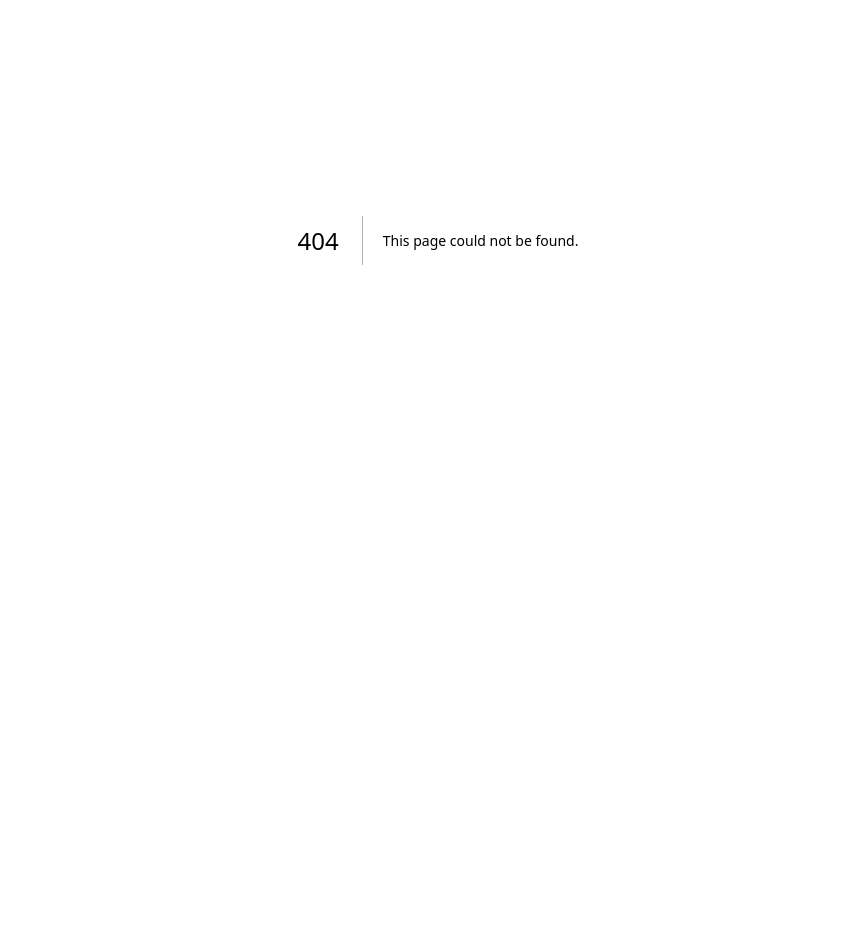
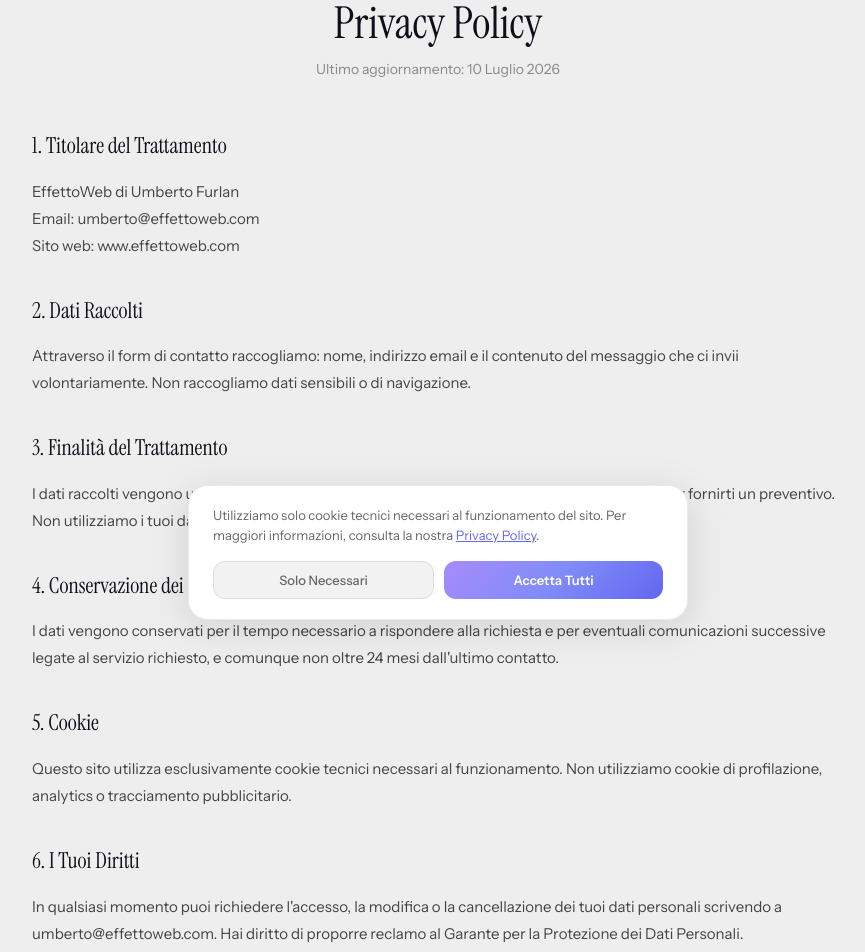
Before and after one commit to umberto82/effettoweb_new_website, a Next.js app: page /privacy in a window 1280 px wide. Before the commit this address had no page. Shown: the part 160-1112 px from the top of the page, without its empty margins (202-1067 px from the left). Before the commit the page ends 800 px from the top, so only its background shows below. Built offline with nearby package versions, Linux system fonts and the light colour scheme.

Commit message:
Cookie banner, privacy policy e footer link

```diff
--- a/app/layout.js
+++ b/app/layout.js
@@ -1,6 +1,7 @@
 import { Geist, Instrument_Serif, Instrument_Sans } from "next/font/google";
 import "./globals.css";
 import JsonLd from "../components/JsonLd";
+import CookieBanner from "../components/CookieBanner";
 
 const geistSans = Geist({
   variable: "--font-geist-sans",
@@ -86,6 +87,7 @@
       >
         <JsonLd />
         {children}
+        <CookieBanner />
       </body>
     </html>
   );
--- /dev/null
+++ b/app/privacy/page.js
@@ -0,0 +1,190 @@
+import Header from "../../components/Header";
+import Footer from "../../components/Footer";
+
+export const metadata = {
+  title: "Privacy Policy | EffettoWeb",
+  description:
+    "Informativa sulla privacy e trattamento dei dati personali secondo il GDPR. Come raccogliamo e proteggiamo i tuoi dati.",
+};
+
+export default function Privacy() {
+  return (
+    <>
+      <Header />
+      <section
+        style={{
+          width: 860,
+          maxWidth: "100%",
+          margin: "130px auto 0",
+          padding: "24px 24px 80px",
+          boxSizing: "border-box",
+        }}
+      >
+        <h1
+          style={{
+            fontFamily: "var(--font-instrument-serif), serif",
+            fontSize: "clamp(28px, 4vw, 44px)",
+            fontWeight: 400,
+            color: "#0f0f1a",
+            marginBottom: 8,
+            textAlign: "center",
+          }}
+        >
+          Privacy Policy
+        </h1>
+        <p
+          style={{
+            color: "#888888",
+            fontFamily: "var(--font-instrument-sans), sans-serif",
+            fontSize: 14,
+            textAlign: "center",
+            marginBottom: 48,
+          }}
+        >
+          Ultimo aggiornamento: 10 Luglio 2026
+        </p>
+
+        <div
+          style={{
+            fontFamily: "var(--font-instrument-sans), sans-serif",
+            fontSize: 15,
+            lineHeight: 1.8,
+            color: "#444",
+          }}
+        >
+          <h2
+            style={{
+              fontFamily: "var(--font-instrument-serif), serif",
+              fontSize: 22,
+              fontWeight: 400,
+              color: "#0f0f1a",
+              marginTop: 32,
+              marginBottom: 12,
+            }}
+          >
+            1. Titolare del Trattamento
+          </h2>
+          <p>
+            EffettoWeb di Umberto Furlan
+            <br />
+            Email: umberto@effettoweb.com
+            <br />
+            Sito web: www.effettoweb.com
+          </p>
+
+          <h2
+            style={{
+              fontFamily: "var(--font-instrument-serif), serif",
+              fontSize: 22,
+              fontWeight: 400,
+              color: "#0f0f1a",
+              marginTop: 32,
+              marginBottom: 12,
+            }}
+          >
+            2. Dati Raccolti
+          </h2>
+          <p>
+            Attraverso il form di contatto raccogliamo: nome, indirizzo email e
+            il contenuto del messaggio che ci invii volontariamente. Non
+            raccogliamo dati sensibili o di navigazione.
+          </p>
+
+          <h2
+            style={{
+              fontFamily: "var(--font-instrument-serif), serif",
+              fontSize: 22,
+              fontWeight: 400,
+              color: "#0f0f1a",
+              marginTop: 32,
+              marginBottom: 12,
+            }}
+          >
+            3. Finalità del Trattamento
+          </h2>
+          <p>
+            I dati raccolti vengono utilizzati esclusivamente per rispondere
+            alla tua richiesta di contatto e per fornirti un preventivo. Non
+            utilizziamo i tuoi dati per finalità di marketing senza il tuo
+            consenso esplicito.
+          </p>
+
+          <h2
+            style={{
+              fontFamily: "var(--font-instrument-serif), serif",
+              fontSize: 22,
+              fontWeight: 400,
+              color: "#0f0f1a",
+              marginTop: 32,
+              marginBottom: 12,
+            }}
+          >
+            4. Conservazione dei Dati
+          </h2>
+          <p>
+            I dati vengono conservati per il tempo necessario a rispondere alla
+            richiesta e per eventuali comunicazioni successive legate al
+            servizio richiesto, e comunque non oltre 24 mesi dall&apos;ultimo
+            contatto.
+          </p>
+
+          <h2
+            style={{
+              fontFamily: "var(--font-instrument-serif), serif",
+              fontSize: 22,
+              fontWeight: 400,
+              color: "#0f0f1a",
+              marginTop: 32,
+              marginBottom: 12,
+            }}
+          >
+            5. Cookie
+          </h2>
+          <p>
+            Questo sito utilizza esclusivamente cookie tecnici necessari al
+            funzionamento. Non utilizziamo cookie di profilazione, analytics
+            o tracciamento pubblicitario.
+          </p>
+
+          <h2
+            style={{
+              fontFamily: "var(--font-instrument-serif), serif",
+              fontSize: 22,
+              fontWeight: 400,
+              color: "#0f0f1a",
+              marginTop: 32,
+              marginBottom: 12,
+            }}
+          >
+            6. I Tuoi Diritti
+          </h2>
+          <p>
+            In qualsiasi momento puoi richiedere l&apos;accesso, la modifica o
+            la cancellazione dei tuoi dati personali scrivendo a
+            umberto@effettoweb.com. Hai diritto di proporre reclamo al Garante
+            per la Protezione dei Dati Personali.
+          </p>
+
+          <h2
+            style={{
+              fontFamily: "var(--font-instrument-serif), serif",
+              fontSize: 22,
+              fontWeight: 400,
+              color: "#0f0f1a",
+              marginTop: 32,
+              marginBottom: 12,
+            }}
+          >
+            7. Modifiche
+          </h2>
+          <p>
+            Questa informativa può essere aggiornata nel tempo. Ti invitiamo a
+            consultarla periodicamente. La data dell&apos;ultimo aggiornamento è
+            indicata in alto.
+          </p>
+        </div>
+      </section>
+      <Footer />
+    </>
+  );
+}
--- /dev/null
+++ b/components/CookieBanner.jsx
@@ -0,0 +1,100 @@
+"use client";
+
+import { useState, useEffect } from "react";
+import Link from "next/link";
+
+export default function CookieBanner() {
+  const [visible, setVisible] = useState(false);
+
+  useEffect(() => {
+    const choice = localStorage.getItem("cookie-choice");
+    if (!choice) setVisible(true);
+  }, []);
+
+  const accept = () => {
+    localStorage.setItem("cookie-choice", "accepted");
+    setVisible(false);
+  };
+
+  const reject = () => {
+    localStorage.setItem("cookie-choice", "rejected");
+    setVisible(false);
+  };
+
+  if (!visible) return null;
+
+  return (
+    <div
+      style={{
+        position: "fixed",
+        bottom: 20,
+        left: "50%",
+        transform: "translateX(-50%)",
+        maxWidth: 500,
+        width: "calc(100% - 40px)",
+        background: "#fff",
+        borderRadius: 20,
+        border: "1px solid rgba(0,0,0,0.08)",
+        padding: "20px 24px",
+        zIndex: 9999,
+        boxShadow: "0 8px 40px rgba(0,0,0,0.12)",
+      }}
+    >
+      <p
+        style={{
+          fontFamily: "var(--font-instrument-sans), sans-serif",
+          fontSize: 13,
+          lineHeight: 1.5,
+          color: "#666",
+          margin: "0 0 16px 0",
+        }}
+      >
+        Utilizziamo solo cookie tecnici necessari al funzionamento del sito.
+        Per maggiori informazioni, consulta la nostra{" "}
+        <Link
+          href="/privacy"
+          style={{ color: "#6366f1", textDecoration: "underline" }}
+        >
+          Privacy Policy
+        </Link>
+        .
+      </p>
+      <div style={{ display: "flex", gap: 10 }}>
+        <button
+          onClick={reject}
+          style={{
+            flex: 1,
+            fontFamily: "var(--font-instrument-sans), sans-serif",
+            fontSize: 13,
+            fontWeight: 500,
+            padding: "10px 0",
+            borderRadius: 12,
+            background: "rgba(0,0,0,0.05)",
+            color: "#666",
+            border: "1px solid rgba(0,0,0,0.08)",
+            cursor: "pointer",
+          }}
+        >
+          Solo Necessari
+        </button>
+        <button
+          onClick={accept}
+          style={{
+            flex: 1,
+            fontFamily: "var(--font-instrument-sans), sans-serif",
+            fontSize: 13,
+            fontWeight: 600,
+            padding: "10px 0",
+            borderRadius: 12,
+            background: "var(--btn-gradient)",
+            color: "#fff",
+            border: "none",
+            cursor: "pointer",
+          }}
+        >
+          Accetta Tutti
+        </button>
+      </div>
+    </div>
+  );
+}
--- a/components/Footer.jsx
+++ b/components/Footer.jsx
@@ -53,6 +53,19 @@
         >
           LinkedIn
         </a>
+        <a
+          href="/privacy"
+          style={{
+            fontFamily: "var(--font-instrument-sans), sans-serif",
+            fontSize: 14,
+            color: "#888888",
+            transition: "color 0.2s",
+          }}
+          onMouseEnter={(e) => (e.currentTarget.style.color = "#0f0f1a")}
+          onMouseLeave={(e) => (e.currentTarget.style.color = "#888888")}
+        >
+          Privacy
+        </a>
       </div>
     </footer>
   );
```
Also changed, not shown: components/ContactForm.jsx (+17 -2 lines).
